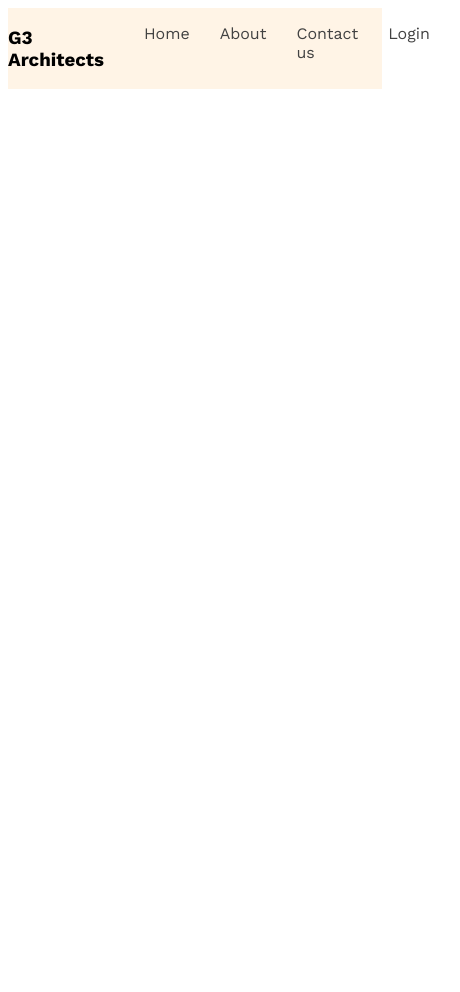
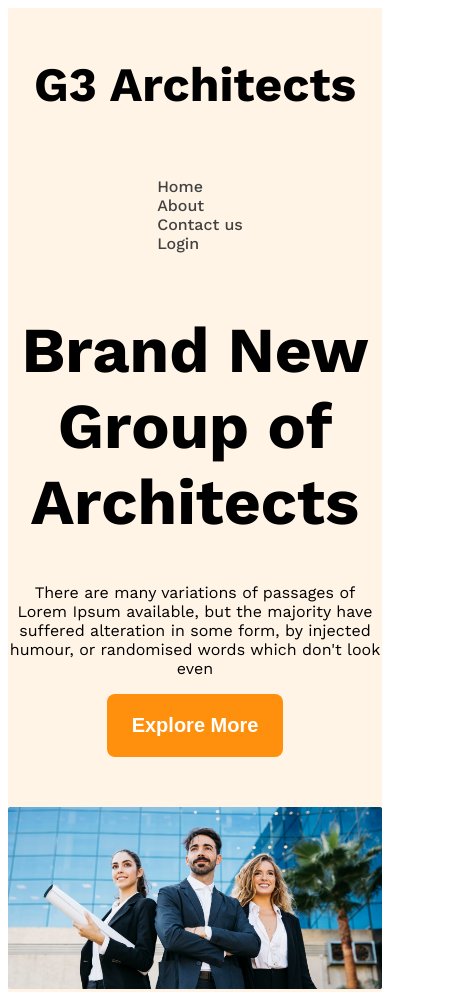
Before and after one commit to shahanhar/g3-architects-website, a plain HTML site: page index.html in a window 390 px wide. Shown: the top 992 px of the page, 460 px wide, since content can reach past the window. Before the commit the page ends 844 px from the top, so only its background shows below. Drawn offline with nearby package versions, Linux system fonts and the light colour scheme.

Commit message:
added responsive banner for mobile and medium devices

```diff
--- a/index.html
+++ b/index.html
@@ -18,7 +18,12 @@
             </ul>
         </nav>
         <div class="banner">
-
+            <div class="banner-content">
+            <h1 class="banner-title">Brand New Group of Architects</h1>
+            <p class="banner-describtion">There are many variations of passages of Lorem Ipsum available, but the majority have suffered alteration in some form, by injected humour, or randomised words which don't look even</p>
+            <button class="btn-primary">Explore More</button>
+            </div>
+            <img class="banner-image" src="images/banner.png" alt="">
         </div>
     </header>
     <main>
--- a/styles/architects.css
+++ b/styles/architects.css
@@ -12,6 +12,19 @@
 .display-flex{
     display: flex;
 }
+
+.btn-primary{
+    background-color: #FF900E;
+    color: #ffffff;
+    padding: 20px 25px;
+    border-radius: 8px;
+    border: none;
+    font-weight: 600;
+    font-size: 1.25rem;
+    margin-bottom: 50px;
+}
+/* dark 1 */
+
 /* dark 02 */
 .text-gray{
     color: #424242;
@@ -30,18 +43,43 @@
 /* navbar related styles */
 .navbar{
     justify-content: space-between;
+    align-items: center;
 }
 
+.brand{
+    font-weight: bold;
+    font-size: 3rem;
+}
 .nav-item{
     list-style: none;
     margin-right: 30px;
 }
 .nav-link{
     text-decoration: none;
-    font-weight: 500px;
+    font-weight: 500;
 }
 
 .navbar, .banner{
     max-width: 1440px;
     margin: 0 auto;
 }
+.banner-content{
+    max-width: 850px;
+    margin: 0 auto;
+    text-align: center;
+}
+
+.banner-title{
+    font-weight: 700;
+    font-size: 4rem;
+}
+.banner-image{
+    width: 100%;
+}
+
+/* responsive media query */
+@media screen and (max-width:576px) {
+    .navbar, .nav-links{
+        flex-direction: column;
+    }
+}
```
